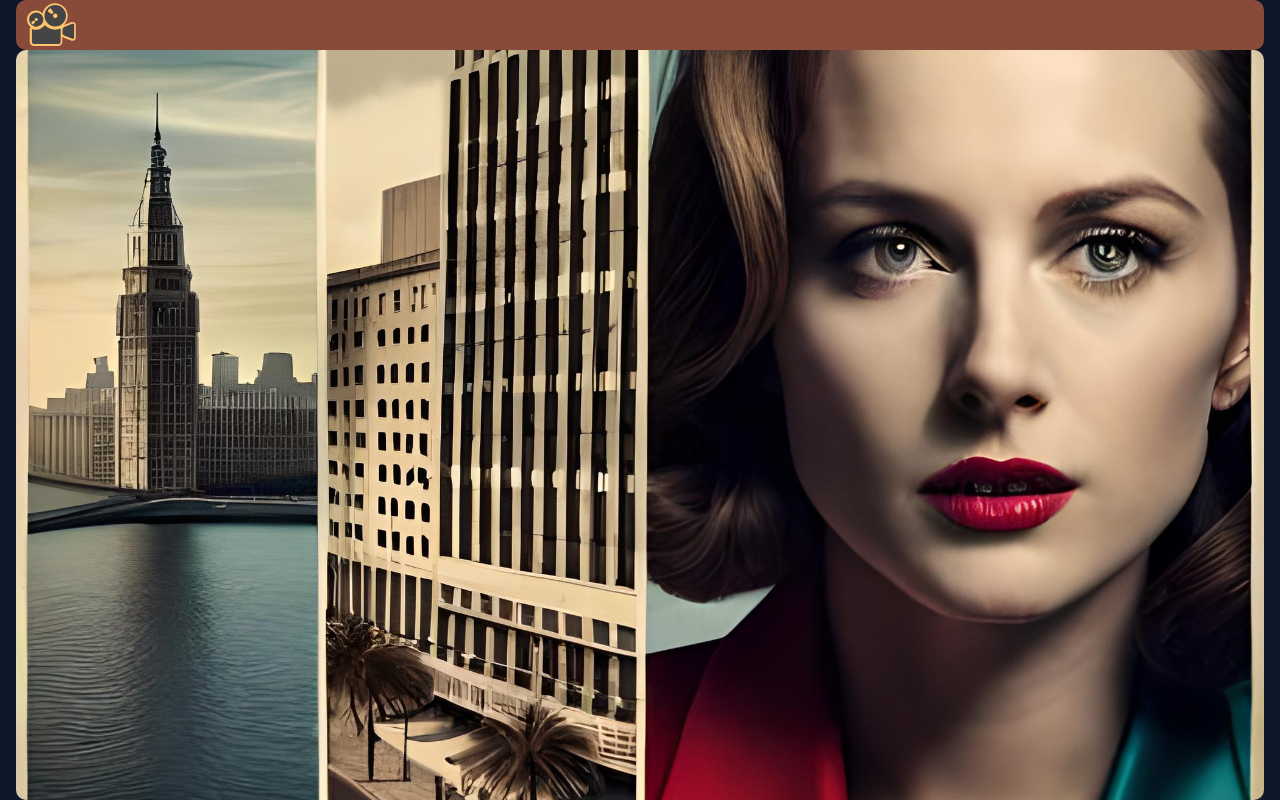
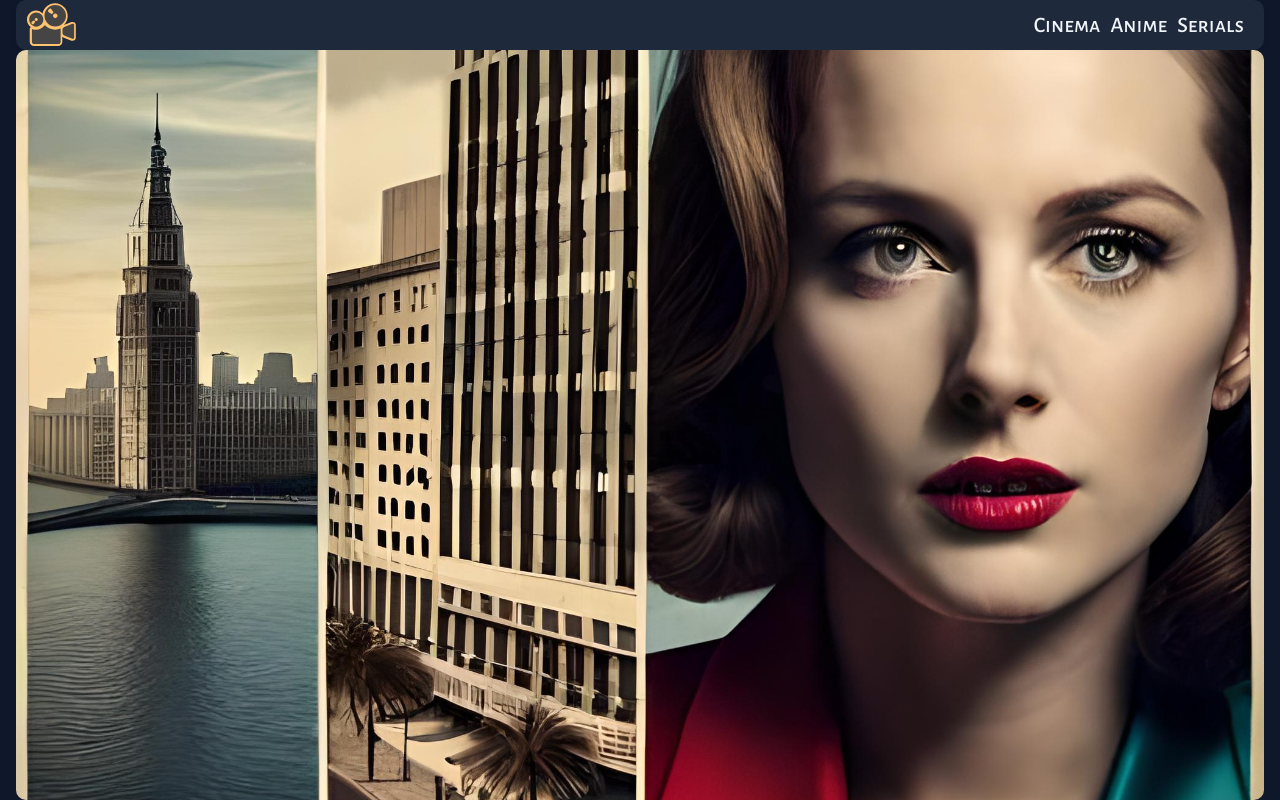
Before and after one commit to OleksandrStrunkin/movies-website-nextjs, a Next.js app: page / in a window 1280 px wide. Built offline with nearby package versions, Linux system fonts and the light colour scheme.

Commit message:
end trailer component

```diff
--- a/src/app/cinema/[cinemaId]/page.jsx
+++ b/src/app/cinema/[cinemaId]/page.jsx
@@ -86,12 +86,12 @@ export default function CinemaDetails({ params }) {
           <h1 className="text-3xl">{item.original_title || item.name}</h1>
         </div>
         <div>
-          <h2 className="text-2xl">Description:</h2>
-          <p className="mb-5">{item.overview}</p>
+          <h2 className="text-2xl ">Description:</h2>
+          <p className="mb-5 border-b-2 border-opacity-50 border-gray-500">{item.overview}</p>
         </div>
         <div className="mb-5">
           <TrailerItem id={cinemaId} title={item.original_title}/>
-          <h2 className="text-2xl mb-2">Cast:</h2>
+          <h2 className="text-2xl mb-5">Cast:</h2>
           <ul className="grid grid-cols-4 gap-1">
             {cast &&
               cast.slice(0, castCounter).map((actor) => (
@@ -113,7 +113,7 @@ export default function CinemaDetails({ params }) {
                 </li>
               ))}
           </ul>
-          <button onClick={counter} className="mt-2 w-full border border-opacity-50 border-gray-500">Show more</button>
+          <button onClick={counter} className="mt-2 py-1 w-full border border-opacity-50 border-gray-500 hover:bg-slate-600 duration-300">Show more</button>
         </div>
         <div className="mb-5">
           <a
--- a/src/app/layout.jsx
+++ b/src/app/layout.jsx
@@ -10,7 +10,7 @@ export const metadata = {
 export default function RootLayout({ children }) {
   return (
     <html lang="en">
-      <body className="bg-slate-900 text-orange-300">
+      <body className="bg-slate-900 text-slate-100">
         <div className="container mx-auto px-4">
           <Header/>
           {children}
--- a/src/components/Header/Header.jsx
+++ b/src/components/Header/Header.jsx
@@ -5,7 +5,7 @@ import styles from "./Header.module.css";
 export default function Header() {
 
   return (
-    <div className={styles.header}>
+    <div className={`${styles.header} bg-slate-800`}>
       <Menu/>
     </div>
   );
--- a/src/components/Header/Header.module.css
+++ b/src/components/Header/Header.module.css
@@ -4,7 +4,6 @@
     width: 100%;
     height: 50px;
     border-radius: 10px;
-    background-color: var(--main-color);
     box-shadow: 0 2px 4px rgba(0, 0, 0, 0.1);
     transition: all 0.3s ease;
   }
--- a/src/components/Navigate/Navigate.jsx
+++ b/src/components/Navigate/Navigate.jsx
@@ -20,31 +20,31 @@ export default function Menu() {
 
   return (
     <>
-      <nav className={styles.listNav}>
+      <nav className="flex justify-between items-center">
         <Link href="/cinema">
           <Image className={styles.logo} src={Logo} alt="Logo" />
         </Link>
         <div className={styles.links}>
           <Link
             href="/cinema"
-            className={`${styles.listNav_item} ${
-              router === "/cinema" ? styles.active : ""
+            className={`${'flex'} ${
+              router === "/cinema" ? "text-current" : ""
             }`}
           >
             Cinema
           </Link>
           <Link
             href="/anime"
-            className={`${styles.listNav_item} ${
-              router === "/anime" ? styles.active : ""
+            className={`${''} ${
+              router === "/anime" ? "text-current" : ""
             }`}
           >
             Anime
           </Link>
           <Link
             href="/serials"
-            className={`${styles.listNav_item} ${
-              router === "/serials" ? styles.active : ""
+            className={`${''} ${
+              router === "/serials" ? "text-current" : ""
             }`}
           >
             Serials
--- a/src/components/modules/TrailerItem.jsx
+++ b/src/components/modules/TrailerItem.jsx
@@ -4,6 +4,7 @@ import { useEffect, useState } from "react";
 
 export default function TrailerItem({ id, title }) {
   const [trailers, setTrailers] = useState(null);
+  const [selectedVideo, setSelectedVideo] = useState(null);
 
   const [visibleLists, setVisibleLists] = useState({});
 
@@ -11,10 +12,16 @@ export default function TrailerItem({ id, title }) {
   const [error, setError] = useState(null);
 
   const toggleVisibility = (type) => {
-    setVisibleLists((prevLists) => ({
-      ...prevLists,
-      [type]: !prevLists[type],
-    }));
+    setVisibleLists(prevState => {
+      const newState = { ...prevState };
+      Object.keys(newState).forEach(key => {
+        if (key !== type) {
+          newState[key] = false;
+        }
+      });
+      newState[type] = !prevState[type];
+      return newState;
+    });
   };
 
   useEffect(() => {
@@ -33,29 +40,37 @@ export default function TrailerItem({ id, title }) {
     fetchCast();
   }, [id, setError, , setLoading]);
 
-  const embedUrl = `https://www.youtube.com/embed/${trailers?.[11]?.key}`;
+  const embedUrl = selectedVideo
+    ? `https://www.youtube.com/embed/${selectedVideo}`
+    : `https://www.youtube.com/embed/${trailers?.[0]?.key}`;
+
+  const changeVideo = (videoKey, type) => {
+    setSelectedVideo(videoKey);
+    toggleVisibility(type);
+  };
 
   const uniqueTypes = Array.from(
     new Set(trailers?.map((trailer) => trailer.type))
   );
 
   return (
-    <div className="relative mb-5 flex items-start justify-between">
-      <div>
+    <div className="mb-5 pb-1 overflow-y-hidden flex flex-col items-start justify-between border-b-2 border-opacity-50 border-gray-500">
+      <div className="flex gap-4">
       {uniqueTypes &&
         uniqueTypes.map((type) => (
-          <div key={type} className="mb-2 flex w-full justify-between border border-opacity-50 border-gray-500">
+          <div key={type} className="relative z-10 mb-2 px-4 py-1 rounded-full flex border border-opacity-50 border-slate-300">
             <h2 className="text-lg font-bold cursor-pointer" onClick={() => toggleVisibility(type)}>
               {type}
             </h2>
             {visibleLists[type] && (
-              <ul className="bottom-1">
+              <ul className="absolute rounded-xl left-0 top-10 w-max border bg-slate-500 animate-slide-down">
                 {trailers
                   .filter((trailer) => trailer.type === type)
                   .map((filteredTrailer) => (
                     <li
                       key={filteredTrailer.id}
-                      className="p-1 border border-opacity-50 border-gray-500 bg-slate-800 "
+                      className="p-1 rounded-xl border border-opacity-50 border-gray-500 bg-slate-800 cursor-pointer hover:bg-slate-700"
+                      onClick={() => changeVideo(filteredTrailer.key, type)}
                     >
                       <div>
                         <p className="text-xm">{filteredTrailer.name}</p>
@@ -67,7 +82,7 @@ export default function TrailerItem({ id, title }) {
           </div>
         ))}
     </div>
-      <div>
+      {trailers && trailers.length > 0 && <div>
         <h2 className="text-2xl">Trailer:</h2>
         <iframe
           width="560"
@@ -78,7 +93,7 @@ export default function TrailerItem({ id, title }) {
           frameBorder="0"
           allowFullScreen
         ></iframe>
-      </div>
+      </div>}
     </div>
   );
 }
--- a/tailwind.config.js
+++ b/tailwind.config.js
@@ -9,7 +9,17 @@ module.exports = {
     "./src/**/*.{js,ts,jsx,tsx,mdx}",
   ],
   theme: {
-    extend: {},
+    extend: {
+      animation: {
+        'slide-down': 'slideDown 0.5s ease-out',
+      },
+      keyframes: {
+        slideDown: {
+          '0%': { transform: 'translateY(-100%)', opacity: '0' },
+          '100%': { transform: 'translateY(0)', opacity: '1' },
+        },
+      },
+    },
   },
   plugins: [],
 }
```
